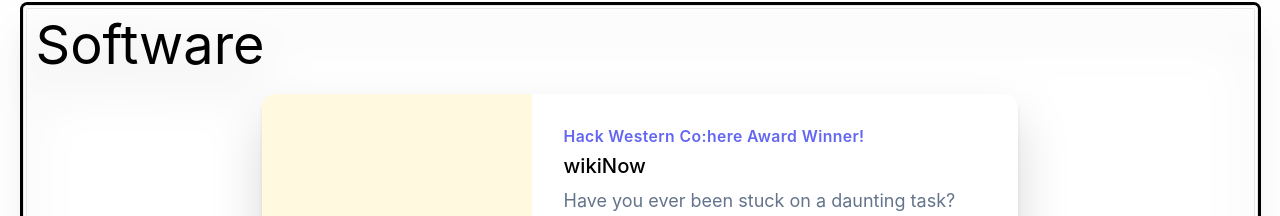
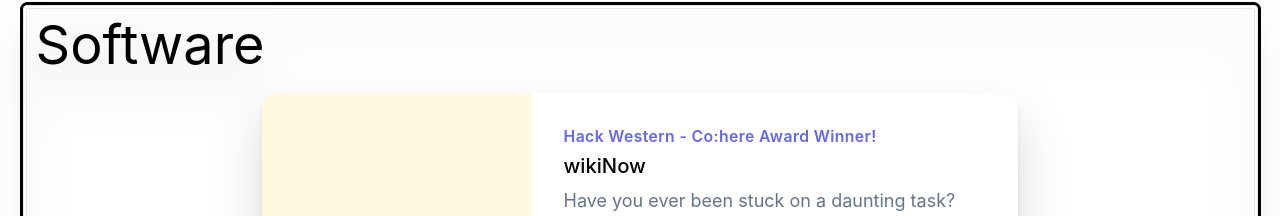
Before and after one commit to yamaan93/Portfolio-Site, a Next.js app: page /Portfolio in a window 1280 px wide. Shown: the part 153-369 px from the top of the page. Built offline with nearby package versions, Linux system fonts and the light colour scheme.

Commit message:
Update wikiNow card format

```diff
--- a/pages/Portfolio.js
+++ b/pages/Portfolio.js
@@ -11,7 +11,7 @@ export default function Portfolio() {
         <SubjectBox subject="Software">
         <ProjectCard
             projectName="wikiNow"
-            projectType="Hack Western Co:here Award Winner!"
+            projectType="Hack Western - Co:here Award Winner!"
             img="../wikiHow_thumbnail.png"
             link="https://devpost.com/software/wikinow"
           >
```
